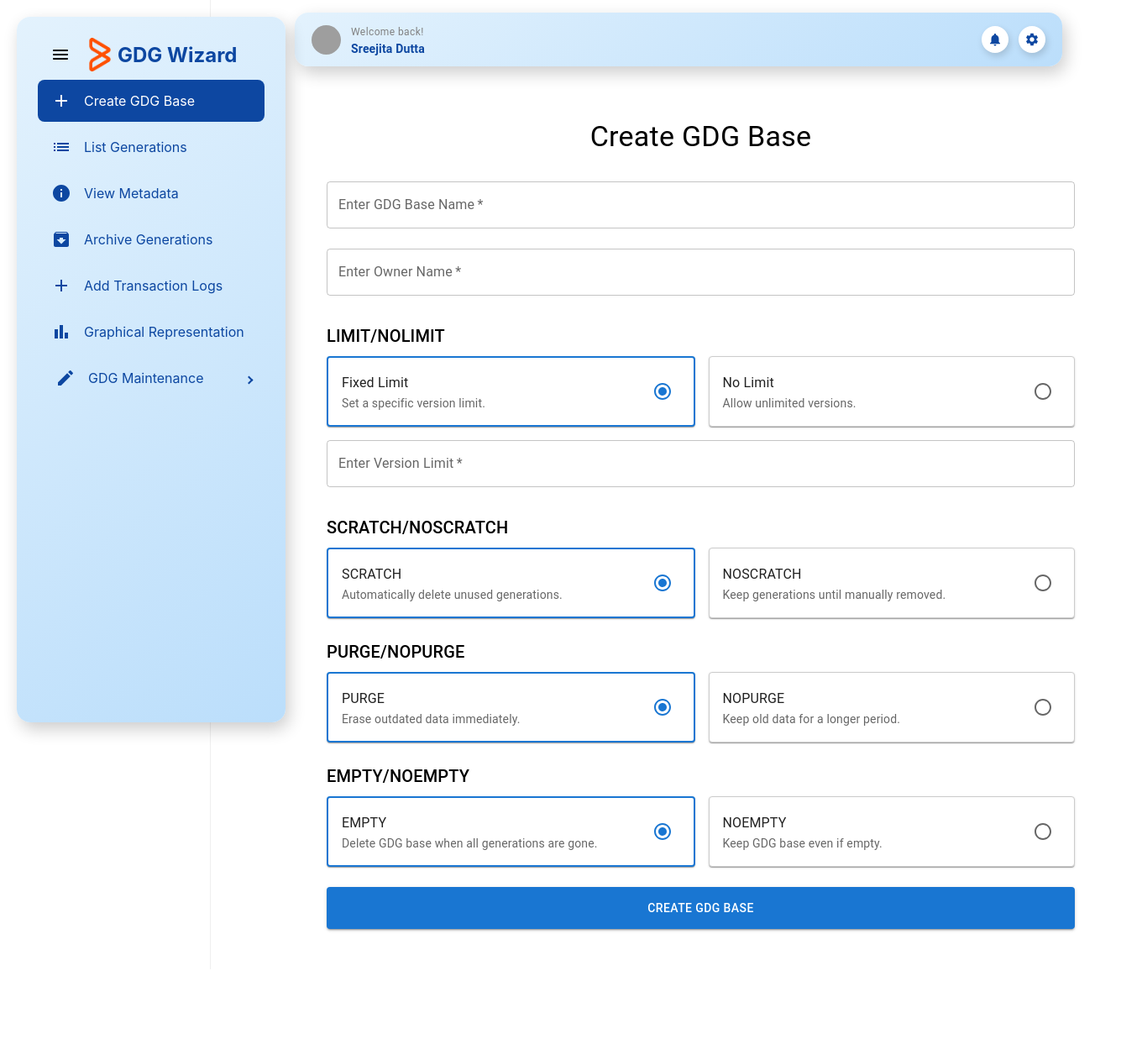
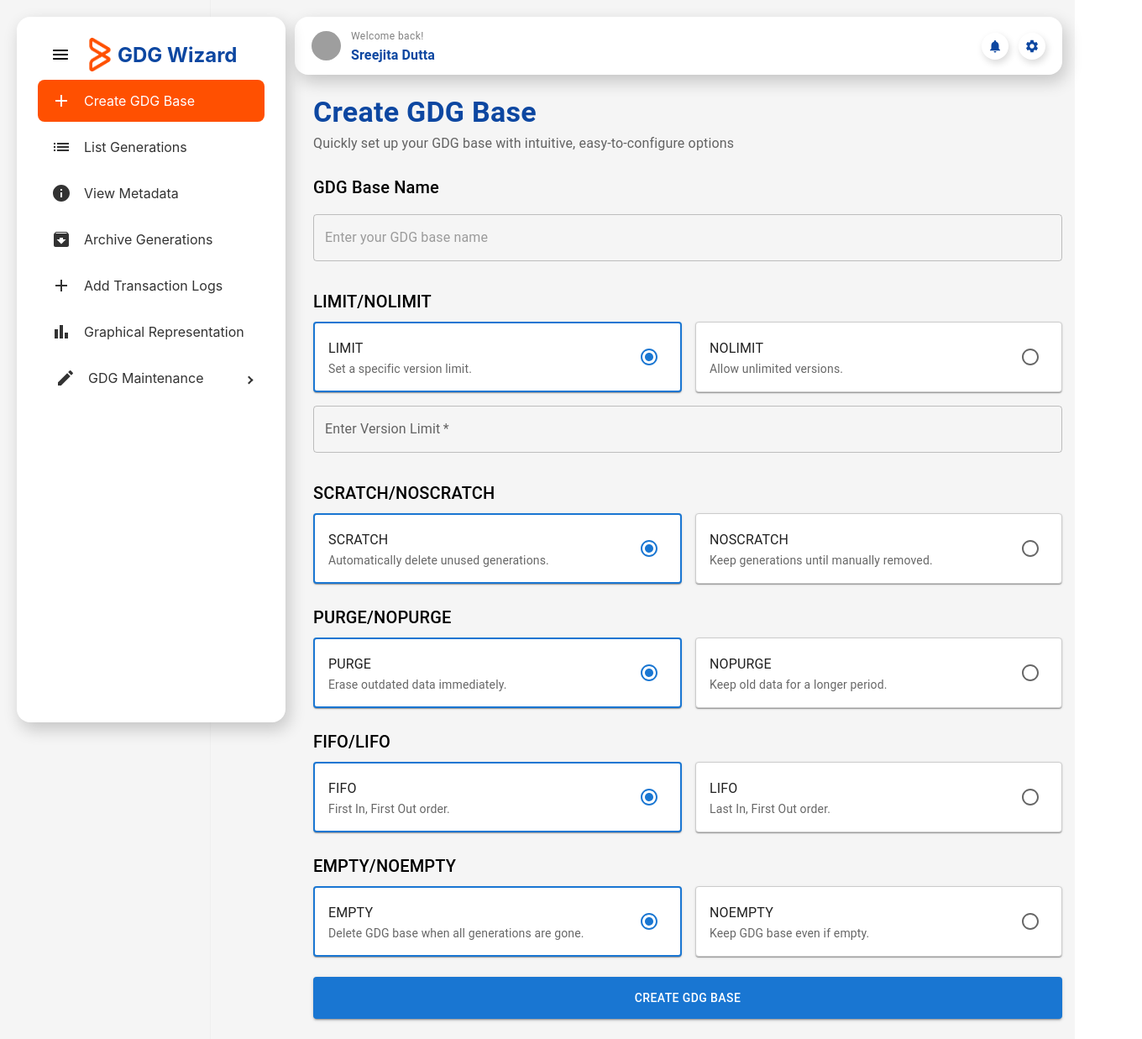
Before and after one commit to sreejitaduttaa/gdg-management, a React (Create React App) app: page /create-gdg in a window 1280 px wide. Shown: the whole page at 84% size, 1360 px wide, since content can reach past the window. Before the commit the page ends 1154 px from the top, so only its background shows below. Built offline with nearby package versions, Linux system fonts and the light colour scheme; grey boxes are pictures that could not be loaded.

Commit message:
create gdg update

```diff
--- a/src/components/Sidebar.js
+++ b/src/components/Sidebar.js
@@ -16,8 +16,8 @@ const SidebarComponent = ({ collapsed, setCollapsed }) => {
   const location = useLocation();
 
   const menuItemStyles = (path) => ({
-    backgroundColor: location.pathname === path ? "#0d47a1" : "inherit",
-    color: location.pathname === path ? "#fff" : "#0d47a1",
+    backgroundColor: location.pathname === path ? "#FF5001" : "inherit",
+    color: location.pathname === path ? "#fff" : "#333",
     borderRadius: "8px",
     margin: "5px 5px",
     padding: "10px 10px",
@@ -36,7 +36,7 @@ const SidebarComponent = ({ collapsed, setCollapsed }) => {
           top: 0,
           left: 0,
           width: collapsed ? "70px" : "280px",
-          background: "linear-gradient(145deg, #e3f2fd, #bbdefb)",
+          background: "white",
           borderRadius: "16px",
           boxShadow: "4px 8px 20px rgba(0,0,0,0.2)",
           margin: "20px",
@@ -73,7 +73,7 @@ const SidebarComponent = ({ collapsed, setCollapsed }) => {
           );
         })}
 
-        <SubMenu label={!collapsed ? "GDG Maintenance" : ""} icon={<EditIcon />} style={{ backgroundColor: "transparent", color: "#0d47a1" }}>
+        <SubMenu label={!collapsed ? "GDG Maintenance" : ""} icon={<EditIcon style={{ color: "#333" }} />} style={{ backgroundColor: "transparent", color: "#333" }}>
           {["/modify-attributes", "/delete-generation", "/rename-gdg"].map((path, index) => {
             const labels = ["Modify Attributes", "Delete Generation or Base", "Rename GDG Base"];
             const icons = [<EditIcon />, <DeleteIcon />, <RenameIcon />];
--- a/src/components/Topbar.js
+++ b/src/components/Topbar.js
@@ -10,14 +10,14 @@ const Topbar = ({ collapsed }) => {
         display: "flex",
         alignItems: "center",
         justifyContent: "space-between",
-        background: "linear-gradient(145deg, #e3f2fd, #bbdefb)",
+        background: "white",
         padding: "12px 20px",
         borderRadius: "16px",
         boxShadow: "4px 8px 20px rgba(0,0,0,0.2)",
-        margin: "15px",
+        marginTop: "20px",
         marginLeft: collapsed ? "40px" : "100px",
         marginRight: "15px",
-        height: "40px",
+        height: "45px",
         transition: "margin-left 0.3s ease, width 0.3s ease",
       }}
     >
@@ -26,7 +26,7 @@ const Topbar = ({ collapsed }) => {
         <Avatar src="/profile.jpg" alt="User" sx={{ width: 35, height: 35 }} />
         <Box>
           <Typography variant="caption" color="gray">Welcome back!</Typography>
-          <Typography variant="body2" sx={{ fontWeight: "bold", color: "#0d47a1" }}>Sreejita Dutta</Typography>
+          <Typography variant="body1" sx={{ fontWeight: "bold", color: "#0d47a1" }}>Sreejita Dutta</Typography>
         </Box>
       </Box>
 
--- a/src/layouts/MainLayout.js
+++ b/src/layouts/MainLayout.js
@@ -8,7 +8,7 @@ const MainLayout = () => {
   const [collapsed, setCollapsed] = useState(false);
 
   return (
-    <Box sx={{ display: "flex", background: "#fff", minHeight: "100vh" }}>
+    <Box sx={{ display: "flex", background: "#F5F5F5" , minHeight: "100vh" }}>
       <SidebarComponent collapsed={collapsed} setCollapsed={setCollapsed} />
 
 
@@ -19,11 +19,12 @@ const MainLayout = () => {
           component="main"
           sx={{
             flexGrow: 1,
-            p: 3,
+            pl: 1,
+            pr:3,
             backgroundColor: "transparent",
             minHeight: "100vh",
             marginLeft: collapsed ? "30px" : "90px",
-            // marginTop: "100px",
+            marginRight: "15px",
             transition: "margin-left 0.3s ease",
           }}
         >
--- a/src/pages/CreateGDG.js
+++ b/src/pages/CreateGDG.js
@@ -5,7 +5,6 @@ import {
 
 const CreateGDG = () => {
   const [gdgName, setGdgName] = useState("");
-  const [owner, setOwner] = useState(""); // Added owner field
   const [limit, setLimit] = useState("LIMIT");
   const [limitValue, setLimitValue] = useState("");
   const [scratch, setScratch] = useState("SCRATCH");
@@ -21,16 +20,12 @@ const CreateGDG = () => {
       setMessage({ type: "error", text: "GDG Base Name is required!" });
       return;
     }
-    if (!owner.trim()) {
-      setMessage({ type: "error", text: "Owner is required!" });
-      return;
-    }
     if (limit === "LIMIT" && !limitValue.trim()) {
       setMessage({ type: "error", text: "Please enter a version limit!" });
       return;
     }
 
-    const gdgData = { gdgName, owner, limit, limitValue, scratch, purge, order, empty };
+    const gdgData = { gdgName, limit, limitValue, scratch, purge, order, empty };
     setLoading(true);
 
     try {
@@ -44,7 +39,6 @@ const CreateGDG = () => {
       if (response.ok) {
         setMessage({ type: "success", text: "GDG Base created successfully!" });
         setGdgName("");
-        setOwner(""); // Reset Owner field
         setLimitValue("");
       } else {
         setMessage({ type: "error", text: result.message || "Error creating GDG Base" });
@@ -57,37 +51,38 @@ const CreateGDG = () => {
   };
 
   return (
-    <Box sx={{ width: "100%", maxWidth: "1200px", margin: "auto", padding: 3, pr: 10 }}>
+    <Box sx={{ width: "100%", maxWidth: "1200px", margin: "auto", padding: 3 }}>
 
-      <Typography variant="h4" sx={{ marginBottom: 2, textAlign: "center" }}>Create GDG Base</Typography>
+      <Box sx={{ mb: 3 }}>
+      <Typography variant="h4" sx={{ fontWeight: "bold", color: "#0D47A1", textAlign: "left" }}>
+        Create GDG Base
+      </Typography>
+      <Typography variant="body1" color="textSecondary" sx={{ textAlign: "left", mt: 0.5 }}>
+      Quickly set up your GDG base with intuitive, easy-to-configure options
+      </Typography>
+    </Box>
 
       <form onSubmit={handleSubmit}>
         {/* GDG Base Name */}
+        <Typography variant="h6" sx={{ mt: 3}}>
+          GDG Base Name
+        </Typography>
         <TextField
           fullWidth
-          label="Enter GDG Base Name"
+          placeholder="Enter your GDG base name"
           value={gdgName}
           onChange={(e) => setGdgName(e.target.value)}
           margin="normal"
           required
-        />
-
-        {/* Owner Field */}
-        <TextField
-          fullWidth
-          label="Enter Owner Name"
-          value={owner}
-          onChange={(e) => setOwner(e.target.value)}
-          margin="normal"
-          required
+          InputLabelProps={{ shrink: false }}
         />
 
         {/* LIMIT/NOLIMIT in Card Format */}
         <Typography variant="h6" sx={{ mt: 3, mb: 1 }}>LIMIT/NOLIMIT</Typography>
         <Stack direction={{ xs: "column", sm: "row" }} spacing={2}>
           {[
-            { value: "LIMIT", title: "Fixed Limit", desc: "Set a specific version limit." },
-            { value: "NOLIMIT", title: "No Limit", desc: "Allow unlimited versions." },
+            { value: "LIMIT", title: "LIMIT", desc: "Set a specific version limit." },
+            { value: "NOLIMIT", title: "NOLIMIT", desc: "Allow unlimited versions." },
           ].map((option) => (
             <Paper
               key={option.value}
@@ -185,6 +180,37 @@ const CreateGDG = () => {
           ))}
         </Stack>
 
+        {/* LIFO/FIFO */}
+        <Typography variant="h6" sx={{ mt: 3, mb: 1 }}>FIFO/LIFO</Typography>
+        <Stack direction={{ xs: "column", sm: "row" }} spacing={2}>
+          {[
+            { value: "FIFO", title: "FIFO", desc: "First In, First Out order." },
+            { value: "LIFO", title: "LIFO", desc: "Last In, First Out order." },
+          ].map((option) => (
+            <Paper
+              key={option.value}
+              sx={{
+                p: 2,
+                flex: 1,
+                display: "flex",
+                alignItems: "center",
+                justifyContent: "space-between",
+                border: order === option.value ? "2px solid #1976d2" : "1px solid #ccc",
+                cursor: "pointer",
+                transition: "0.3s",
+              }}
+              onClick={() => setOrder(option.value)}
+            >
+              <Box>
+                <Typography variant="subtitle1">{option.title}</Typography>
+                <Typography variant="body2" color="textSecondary">{option.desc}</Typography>
+              </Box>
+              <Radio checked={order === option.value} />
+            </Paper>
+          ))}
+        </Stack>
+
+
         {/* EMPTY/NOEMPTY */}
         <Typography variant="h6" sx={{ mt: 3, mb: 1 }}>EMPTY/NOEMPTY</Typography>
         <Stack direction={{ xs: "column", sm: "row" }} spacing={2}>
```
